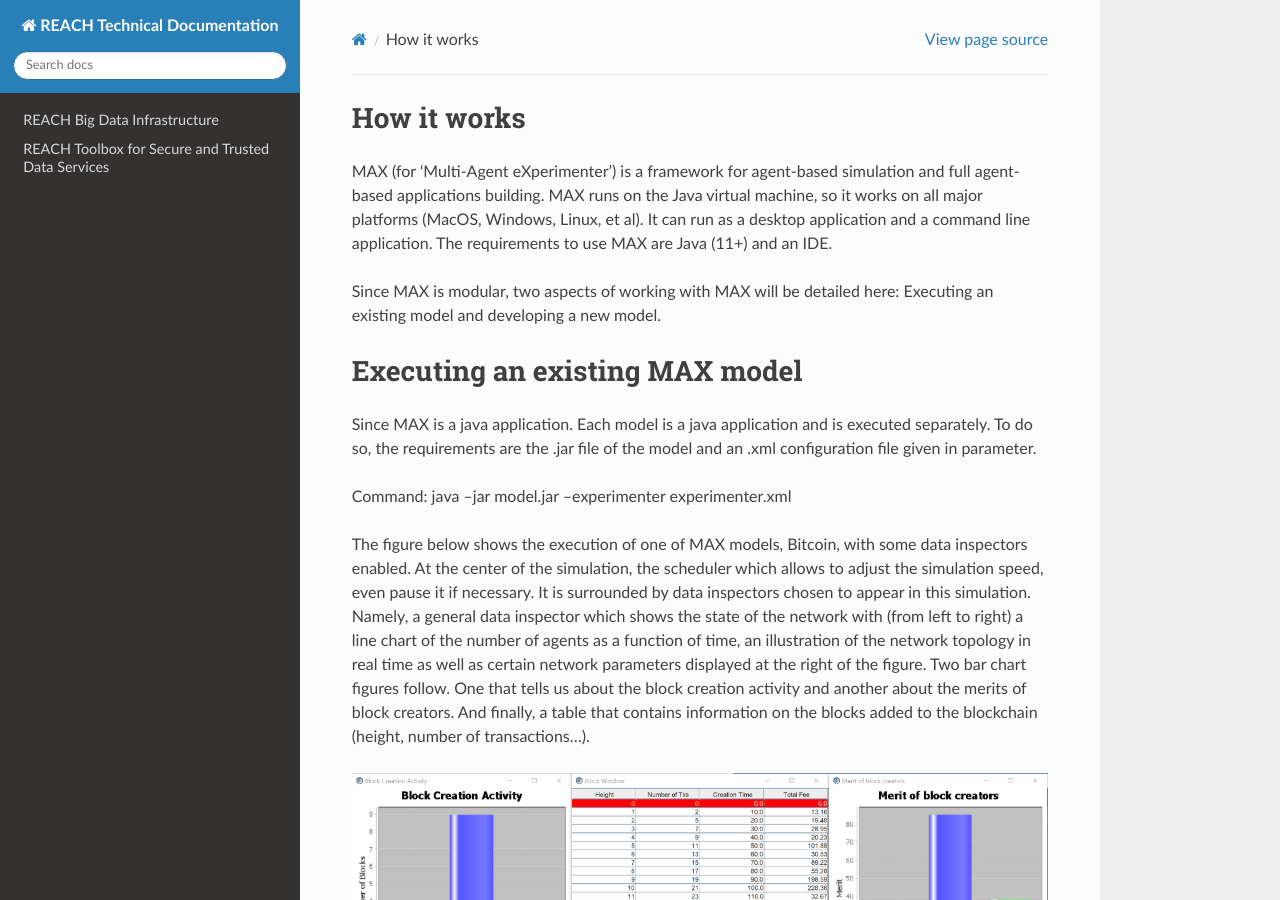
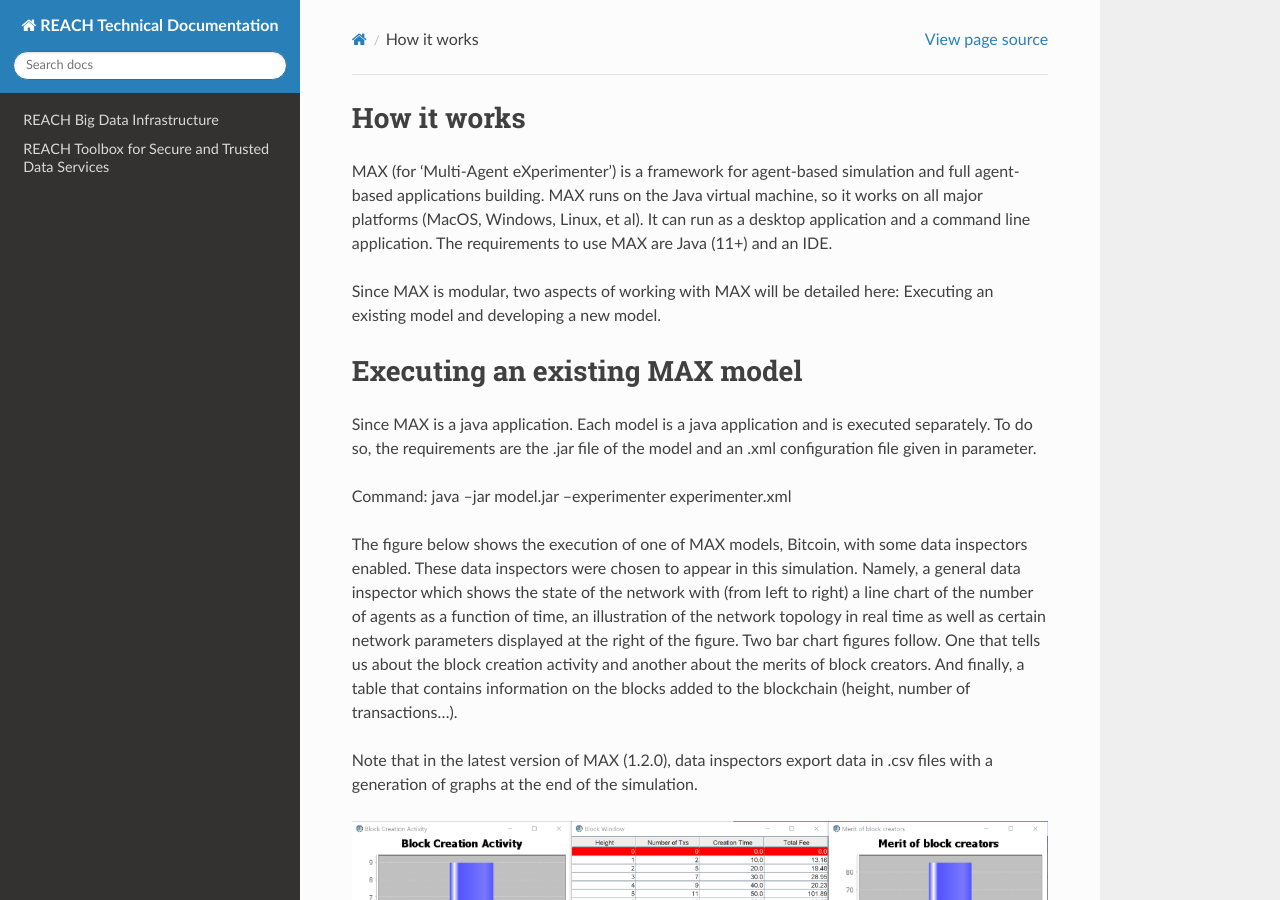
Before and after one commit to bobot/reach-tech-doc, a Sphinx documentation site: the page built from source/reach-toolbox/multiagent-experimenter/how_it_works.rst, in a window 1280 px wide and 900 px high. Built offline with Sphinx 7.4.7 and the Read the Docs theme 2.0.0, drawn with Linux system fonts in a browser that asks for light colours.

Commit message:
Update MAX documentation
Signed-off-by: Aimen Djari <mohamed-aimen.djari@cea.fr>

```diff
--- a/source/reach-toolbox/multiagent-experimenter/how_it_works.rst
+++ b/source/reach-toolbox/multiagent-experimenter/how_it_works.rst
@@ -14,9 +14,10 @@ Since MAX is a java application. Each model is a java application and is execute
 
 Command: java –jar model.jar –experimenter experimenter.xml
 
-The figure below shows the execution of one of MAX models, Bitcoin, with some data inspectors enabled. At the center of the simulation, the scheduler which allows to adjust the simulation speed, even pause it if necessary.
-It is surrounded by data inspectors chosen to appear in this simulation. Namely, a general data inspector which shows the state of the network with (from left to right) a line chart of the number of agents as a function of time, an illustration of the network topology in real time as well as certain network parameters displayed at the right of the figure.
+The figure below shows the execution of one of MAX models, Bitcoin, with some data inspectors enabled. These data inspectors were chosen to appear in this simulation. Namely, a general data inspector which shows the state of the network with (from left to right) a line chart of the number of agents as a function of time, an illustration of the network topology in real time as well as certain network parameters displayed at the right of the figure.
 Two bar chart figures follow. One that tells us about the block creation activity and another about the merits of block creators. And finally, a table that contains information on the blocks added to the blockchain (height, number of transactions…).
+
+Note that in the latest version of MAX (1.2.0), data inspectors export data in .csv files with a generation of graphs at the end of the simulation.
 
 .. image:: img/executionExample.png
 
```
